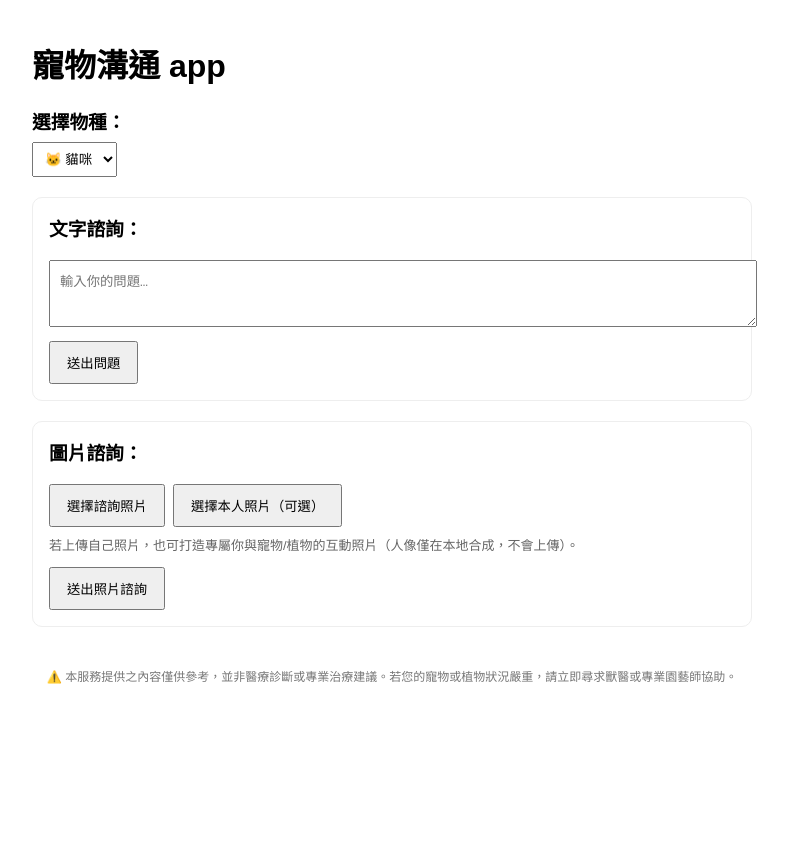
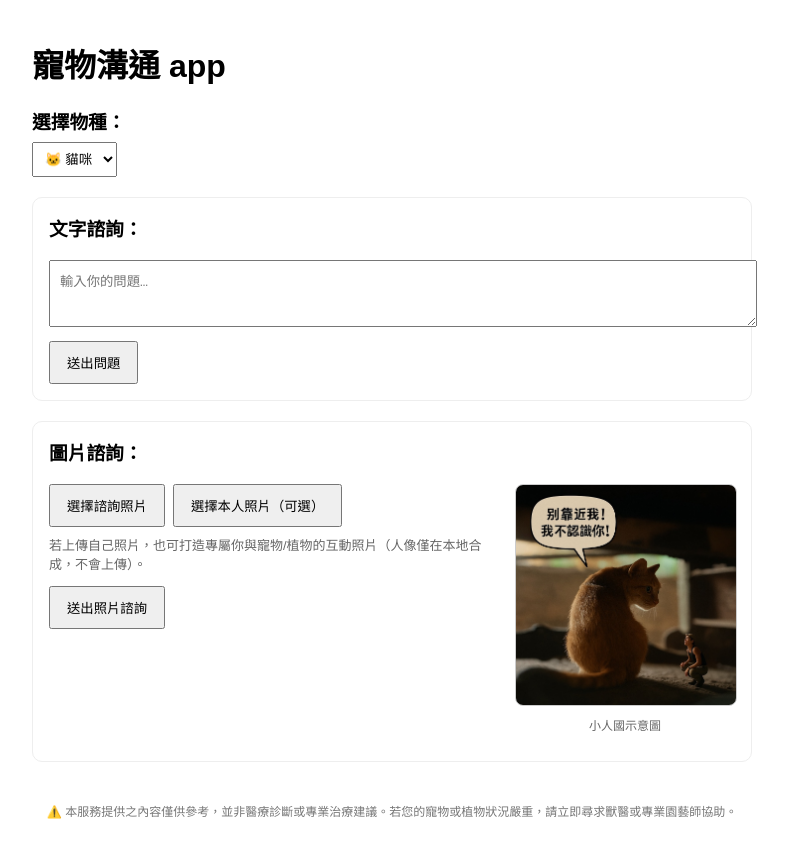
Before and after one commit to greatnathan0721-pixel/pet-plant-comm-mvp, a Next.js app: page / in a window 1280 px wide. Shown: the whole page, without its empty margins (248-1036 px from the left). Before the commit the page ends 800 px from the top, so only its background shows below. Built offline with nearby package versions, Linux system fonts and the light colour scheme.

Commit message:
Update HomeClient2.jsx

```diff
--- a/components/HomeClient2.jsx
+++ b/components/HomeClient2.jsx
@@ -294,6 +294,9 @@ export default function HomeClient() {
 <section style={{ marginTop: 20, padding: 16, border: '1px solid #eee', borderRadius: 10 }}>
   <h3 style={{ marginTop: 0 }}>圖片諮詢：</h3>
 
+  <div style={{ display: 'flex', alignItems: 'flex-start', gap: 20 }}>
+    {/* 左邊：上傳與操作 */}
+    <div style={{ flex: '1 1 0%' }}>
       <div style={{ display: 'flex', gap: 8, flexWrap: 'wrap' }}>
         <button type='button' onClick={() => fileRef.current?.click()} style={{ padding: '10px 16px' }}>
           選擇諮詢照片
@@ -306,7 +309,7 @@ export default function HomeClient() {
           style={{ display: 'none' }}
         />
 
-          {/* 本人照片永遠可選（可選） */}
+        {/* 本人照片（可選） */}
         <button type='button' onClick={() => humanRef.current?.click()} style={{ padding: '10px 16px' }}>
           選擇本人照片（可選）
         </button>
@@ -338,7 +341,7 @@ export default function HomeClient() {
         </div>
       )}
 
-        {/* 單一送出照片諮詢（自動分流） */}
+      {/* 送出（自動分流） */}
       <div style={{ display: 'flex', gap: 8, flexWrap: 'wrap', marginTop: 12 }}>
         <button onClick={handlePhotoConsult} disabled={imgLoading || plantLoading} style={{ padding: '10px 16px' }}>
           {(imgLoading || plantLoading) ? '處理中…' : '送出照片諮詢'}
@@ -378,6 +381,20 @@ export default function HomeClient() {
           )}
         </div>
       )}
+    </div>
+
+    {/* 右邊：示意圖 */}
+    <div style={{ width: 220 }}>
+      <img
+        src="/samples/realistic_bubble_human.jpeg"
+        alt="示意圖"
+        style={{ width: '100%', borderRadius: 8, border: '1px solid #ccc' }}
+      />
+      <p style={{ fontSize: 12, textAlign: 'center', color: '#666', marginTop: 6 }}>
+        小人國示意圖
+      </p>
+    </div>
+  </div>
 </section>
 
       {/* 內心劇場（分析完成後才顯示；有本人照→小人國，否則→說話泡泡） */}
```
Lines whose indentation alone changed are shown as unchanged.
